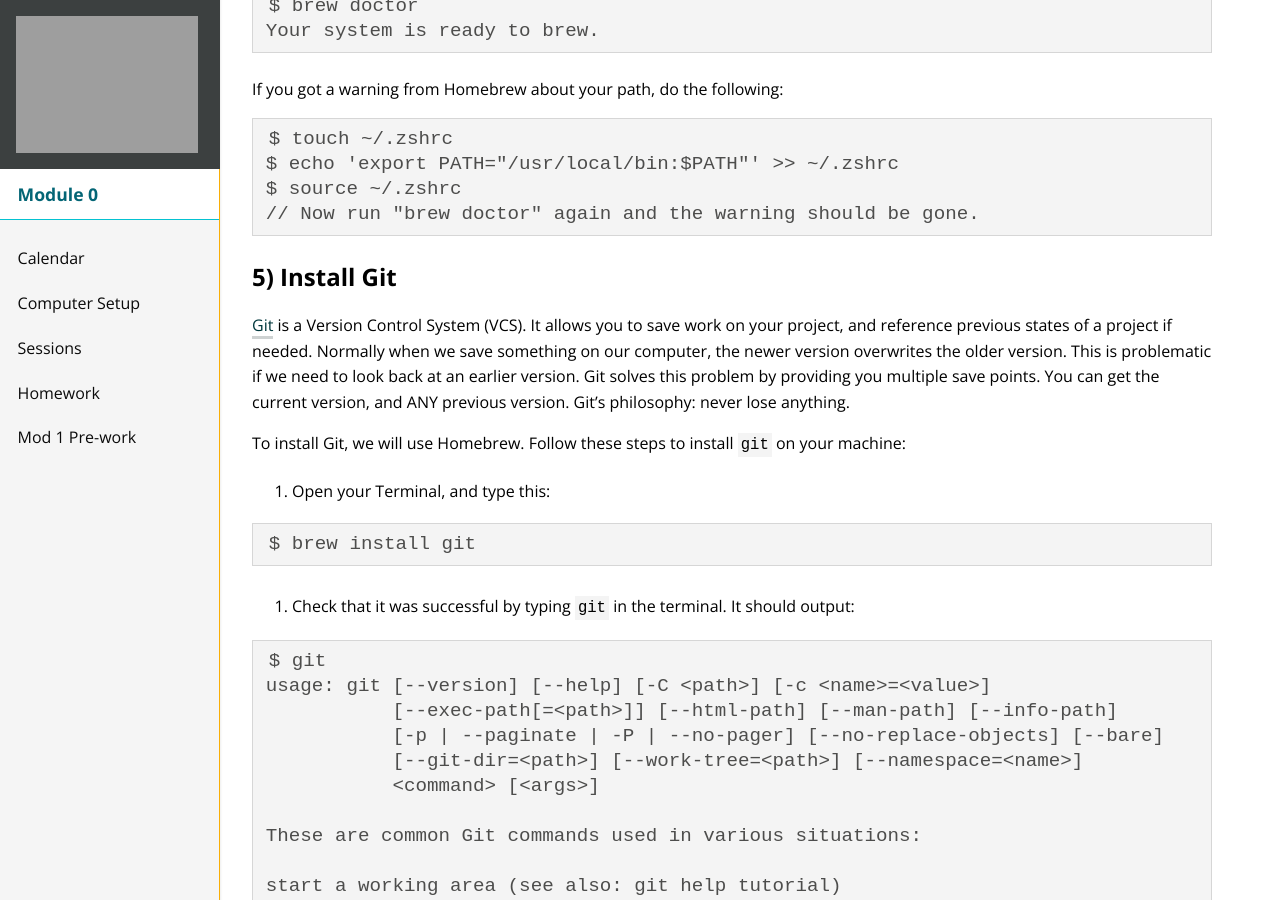
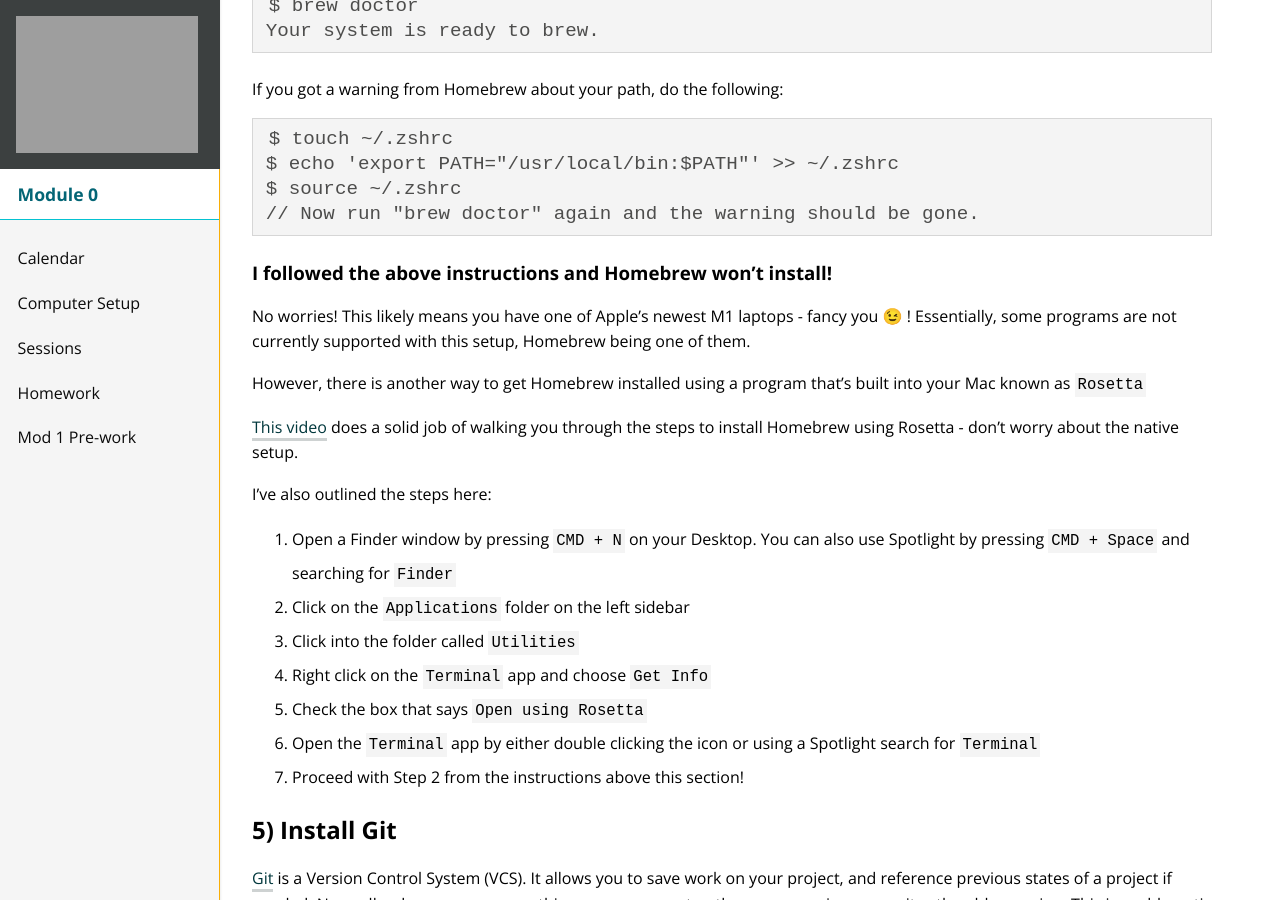
Before and after one commit to turingschool/mod-0-curriculum, a Jekyll site: the page built from setup-instructions.md, in a window 1280 px wide and 900 px high, scrolled down 3371 px. Built offline with Jekyll 4.4.1, drawn with Linux system fonts in a browser that asks for light colours; nearby versions of some CDN libraries.

Commit message:
Add M1 homebrew instructions

````diff
--- a/setup-instructions.md
+++ b/setup-instructions.md
@@ -125,6 +125,23 @@
 $ source ~/.zshrc
 // Now run "brew doctor" again and the warning should be gone.
 ```
+
+### I followed the above instructions and Homebrew won't install!
+No worries! This likely means you have one of Apple's newest M1 laptops - fancy you 😉 ! Essentially, some programs are not currently supported with this setup, Homebrew being one of them.
+
+However, there is another way to get Homebrew installed using a program that's built into your Mac known as `Rosetta`
+
+[This video](https://www.youtube.com/watch?v=nv2ylxro7rM) does a solid job of walking you through the steps to install Homebrew using Rosetta - don't worry about the native setup.
+
+I've also outlined the steps here:
+
+1. Open a Finder window by pressing `CMD + N` on your Desktop. You can also use Spotlight by pressing `CMD + Space` and searching for `Finder`
+1. Click on the `Applications` folder on the left sidebar
+1. Click into the folder called `Utilities`
+1. Right click on the `Terminal` app and choose `Get Info`
+1. Check the box that says `Open using Rosetta`
+1. Open the `Terminal` app by either double clicking the icon or using a Spotlight search for `Terminal`
+1. Proceed with Step 2 from the instructions above this section!
 
 ## 5) Install Git
 
````
